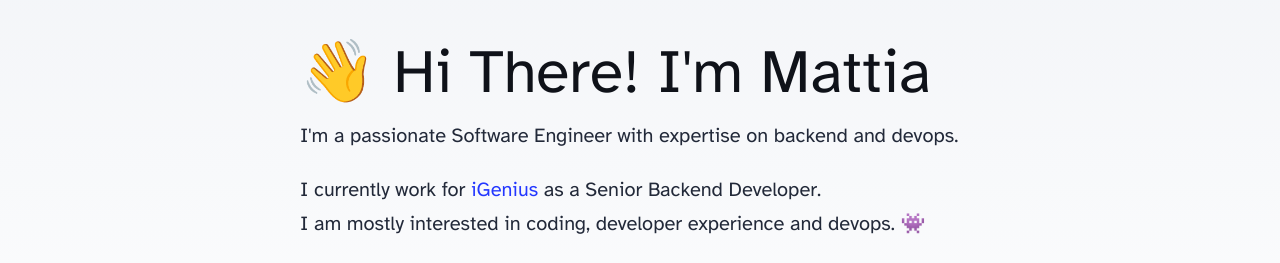
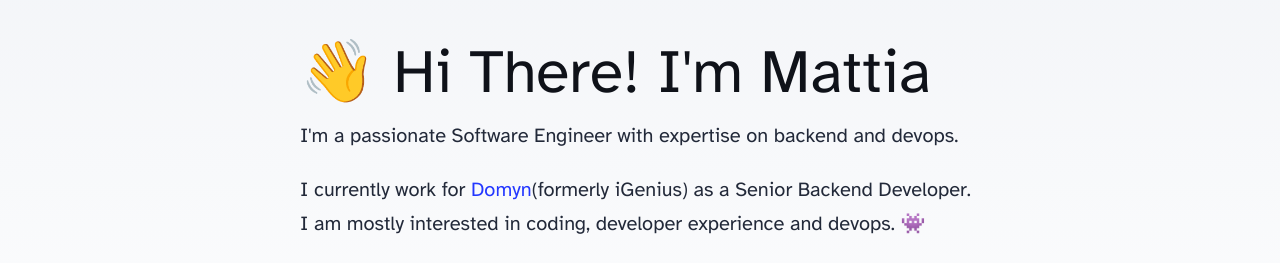
Before and after one commit to mattiadevivo/mattiadevivo, an Astro site: page / in a window 1280 px wide. Shown: the part 99-362 px from the top of the page. Built offline with nearby package versions, Linux system fonts and the light colour scheme; Astro itself is replaced by a stand-in of ours.

Commit message:
change: company rebranding

```diff
--- a/src/pages/index.astro
+++ b/src/pages/index.astro
@@ -19,7 +19,7 @@ import { GITHUB_PROFILE, LINKEDIN_PROFILE } from '@/consts';
 				I'm a passionate Software Engineer with expertise on backend and devops.
 			</p>
 			<ul class="mb-6">
-				<li>I currently work for <a href="https://igenius.ai">iGenius</a > as a Senior Backend Developer.</li>
+				<li>I currently work for <a href="https://domyn.com">Domyn</a >(formerly iGenius) as a Senior Backend Developer.</li>
 				<li>I am mostly interested in coding, developer experience and devops. 👾</li>
 			</ul>
 			<h4 class="flex items-center">
```
